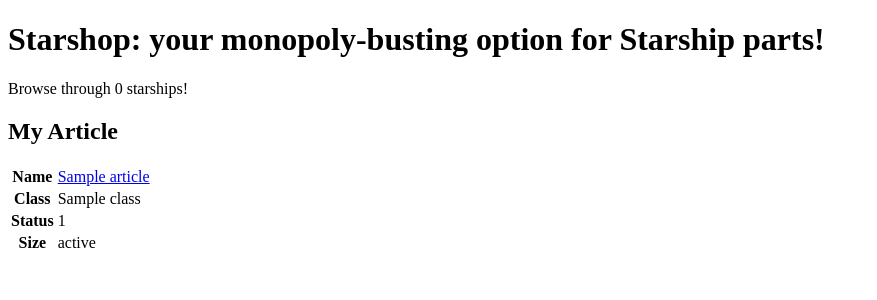
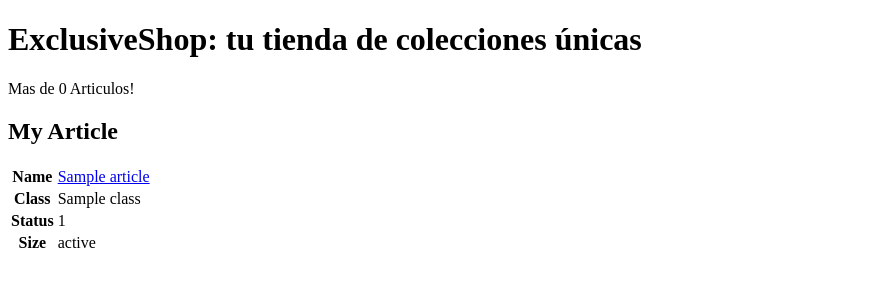
Before and after one commit to alejandroJL93/exclusiveshop, a Symfony app: template templates/main/homepage.html.twig in a window 1280 px wide. Shown: the top 300 px of the page, without its empty margins (0-877 px from the left). Run offline with Twig, Linux system fonts and the light colour scheme; the template is opened without the code that fills it: most values are stand-ins (such as "Sample title", 1, 10 or a date in 2020); some libraries are stand-ins or nearby versions.

Commit message:
Changes templates

```diff
--- a/templates/main/homepage.html.twig
+++ b/templates/main/homepage.html.twig
@@ -2,16 +2,16 @@
 {% block title %}ExclusiveShop: Beam up some parts!{% endblock %}
 {% block body %}
 <h1>
-    Starshop: your monopoly-busting option for Starship parts!
+    ExclusiveShop:  tu tienda de colecciones únicas
 </h1>
 
 <div>
-    Browse through {{ numberOfArticles * 10 }} starships!
+   Mas de  {{ numberOfArticles * 10 }} Articulos!
 
     {% if myArticle|length > 1 %}
         <p>
             {# Do you think "shiploads" will pass the legal team? #}
-            That's a shiploads of ships!
+            Este es tu pedido
         </p>
     {% endif %}
 </div>
```
